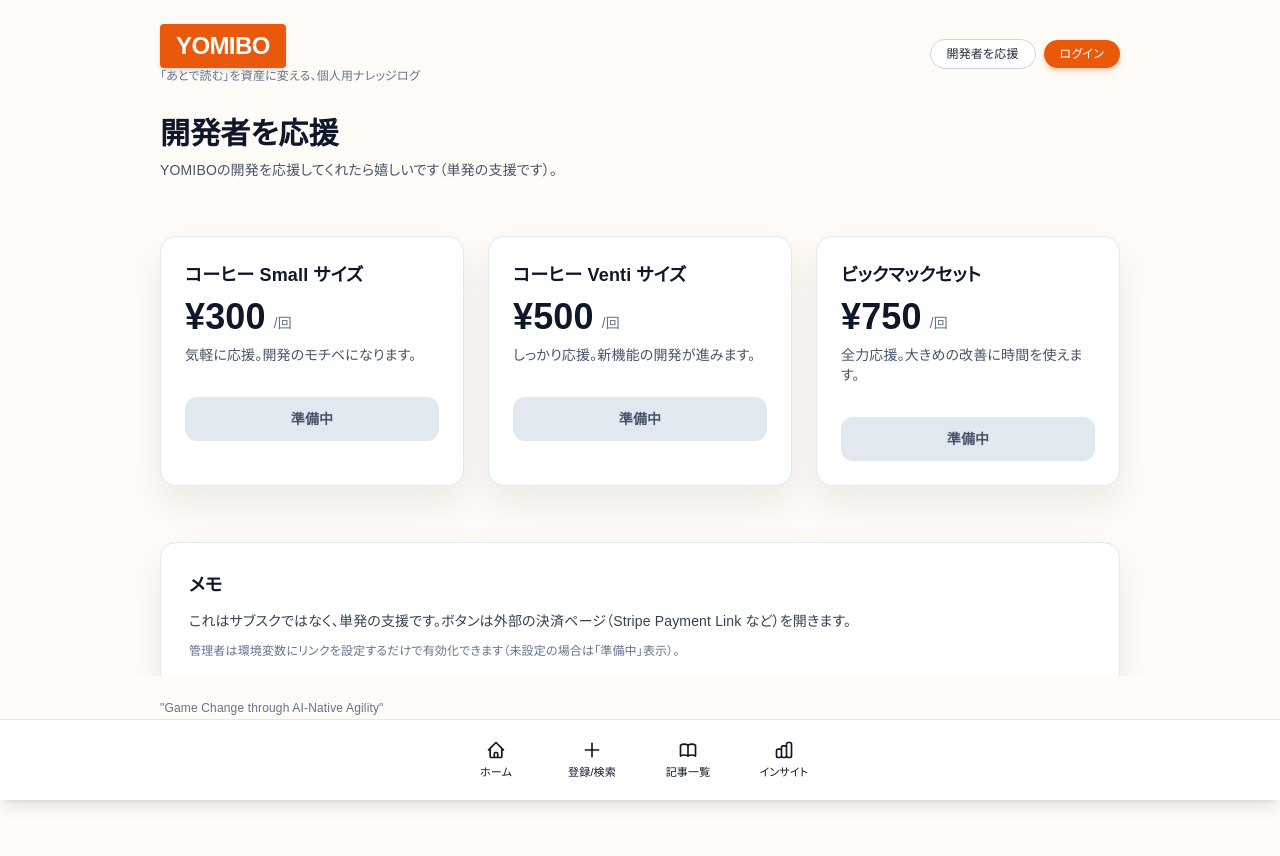
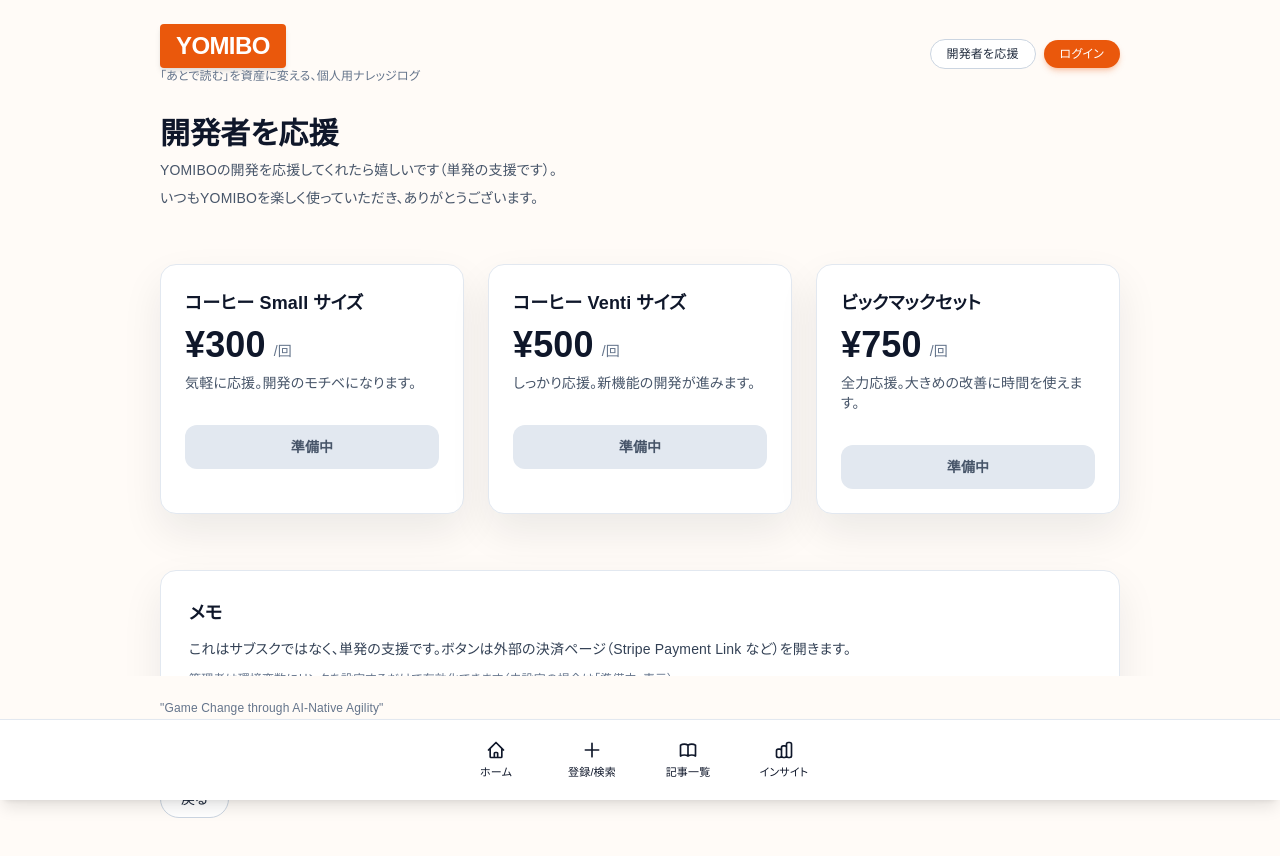
Before and after one commit to akazuma321/yomibo, a Next.js app: page /pricing in a window 1280 px wide. Shown: the top 856 px of the page. Built offline with nearby package versions, Linux system fonts and the light colour scheme; no server answers.

Commit message:
Add thank-you message to support page

```diff
--- a/src/app/pricing/page.tsx
+++ b/src/app/pricing/page.tsx
@@ -43,6 +43,9 @@ export default function PricingPage() {
         <h1 className="text-3xl font-bold text-slate-900">開発者を応援</h1>
         <p className="text-sm text-slate-600">
           YOMIBOの開発を応援してくれたら嬉しいです（単発の支援です）。
+        </p>
+        <p className="text-sm text-slate-600">
+          いつもYOMIBOを楽しく使っていただき、ありがとうございます。
         </p>
       </section>
 
```
